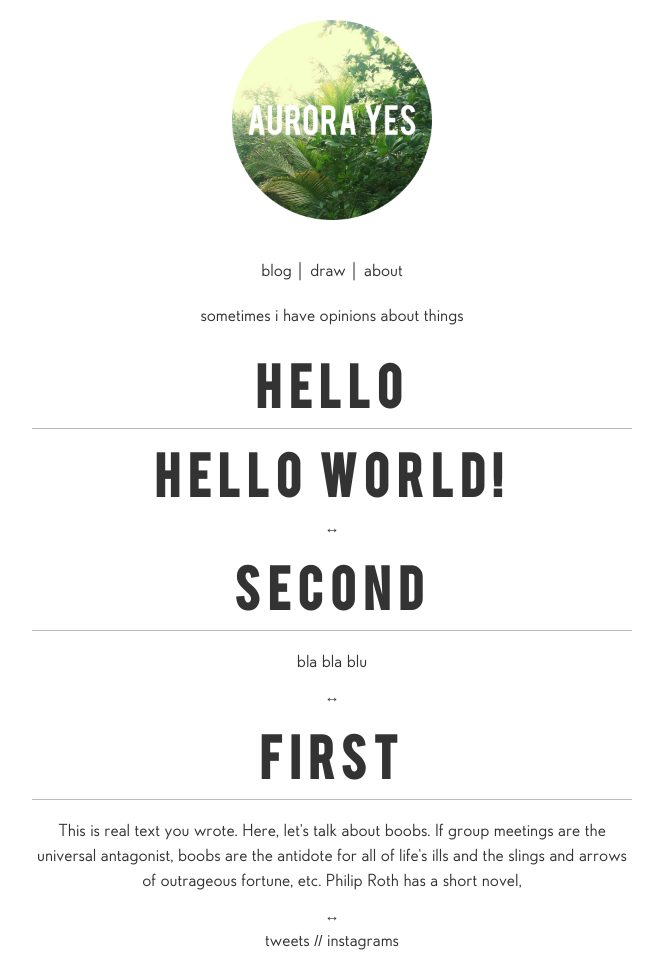
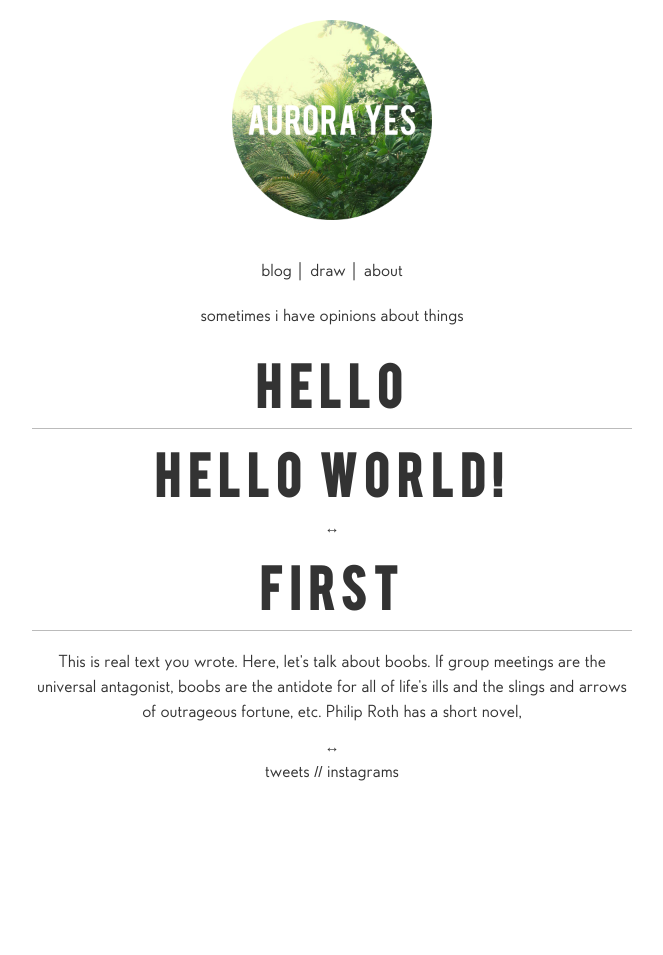
Before and after one commit to auroranou/old-portfolio, a Jekyll site: the page built from _posts/0010-01-01-blog.html, in a window 1280 px wide. Shown: the whole page, without its empty margins (308-971 px from the left). Built offline with Jekyll 4.4.1, drawn with Linux system fonts in a browser that asks for light colours; after the commit the page ends 900 px from its top, so only the background shows below that.

Commit message:
bye second blog post

```diff
--- a/_posts/0010-01-01-blog.html
+++ b/_posts/0010-01-01-blog.html
@@ -7,7 +7,7 @@ subtitle: "Really."
 <p>sometimes i have opinions about things</p>
 
 {% for item in site.categories.blog limit:20 %}
-	<div class='clearfix prose'>
+	<div class='clearfix prose col12'>
 		<a class='quiet' href='{{site.baseurl}}{{item.permalink}}'>
 			<h1>{{item.title}}</h1>
 			<hr class='prose'>
```
Also changed, not shown: _posts/blog/2013-09-11-second.md (+1 -1 lines).
